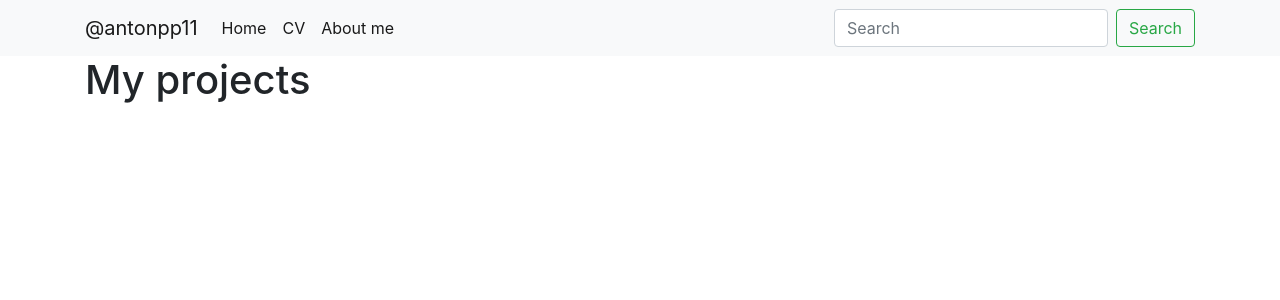
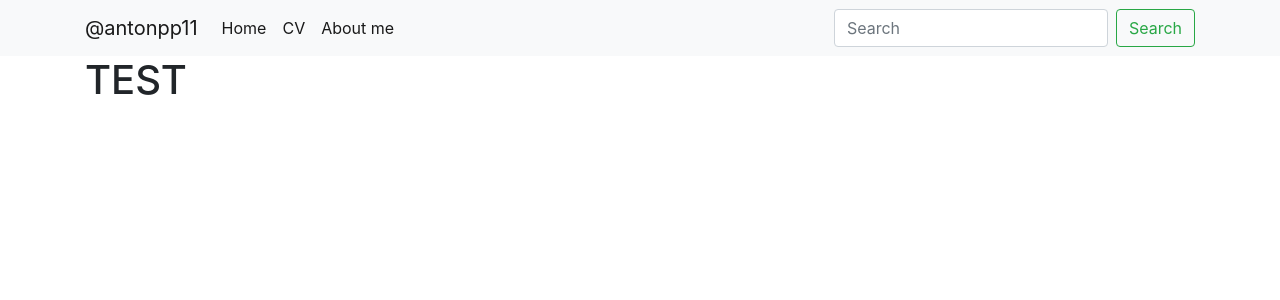
Before and after one commit to antonpp11/antonpp11.github.io, a Jekyll site: the page built from projects/index.html, in a window 1280 px wide. Shown: the top 300 px of the page. Built offline with Jekyll 4.4.1, drawn with Linux system fonts in a browser that asks for light colours.

Commit message:
Try a test

```diff
--- a/projects/index.html
+++ b/projects/index.html
@@ -2,10 +2,10 @@
 layout: default
 title: My projects
 ---
-	<h1>{{ page.title }}</h1>
-	<ul class="posts">
+	<h1>TEST</h1>
+	<!-- <ul class="posts">
 
 	  {% for project in site.projects %}
 	    <li><span>{{ project.date | date_to_string }}</span> » <a href="{{ project.url }}" title="{{ project.title }}">{{ project.title }}</a></li>
 	  {% endfor %}
-	</ul>
+	</ul> -->
```
